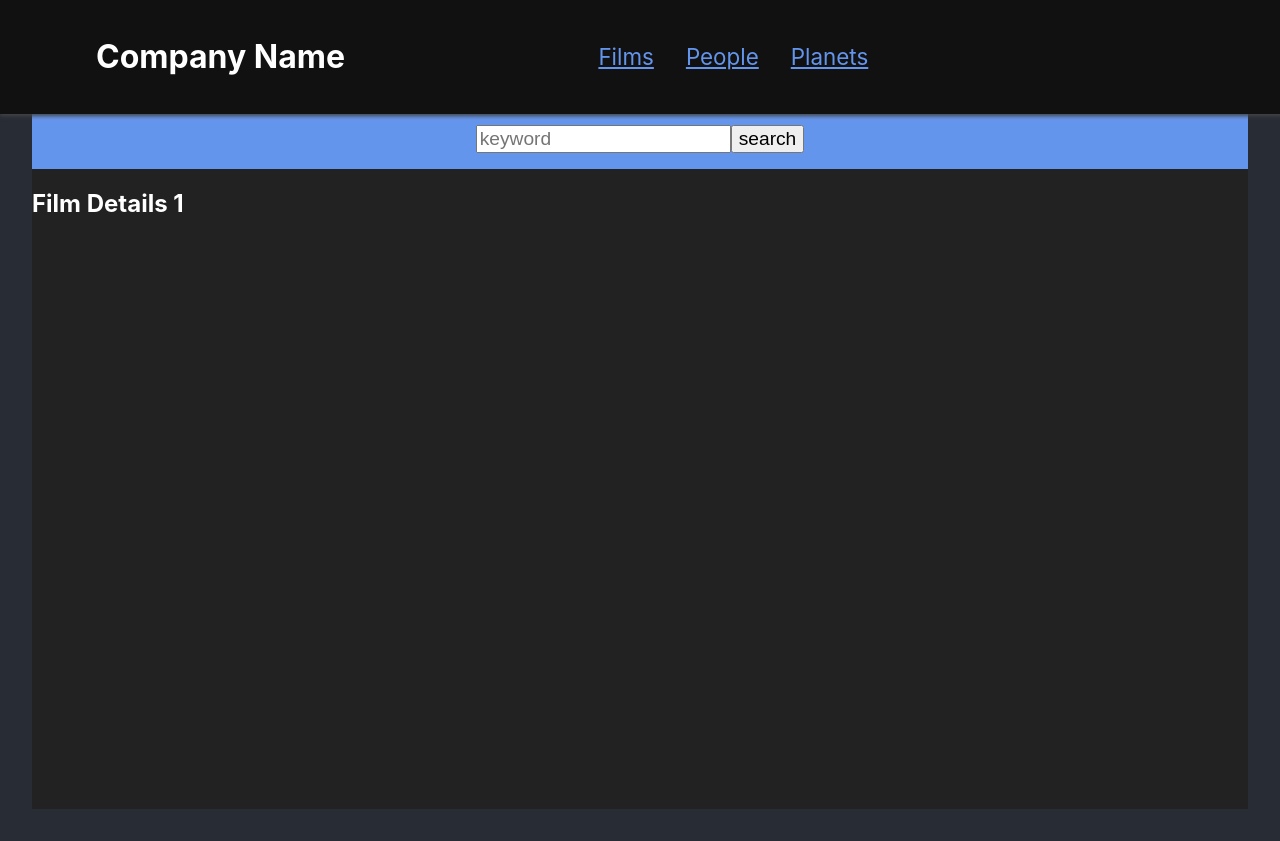
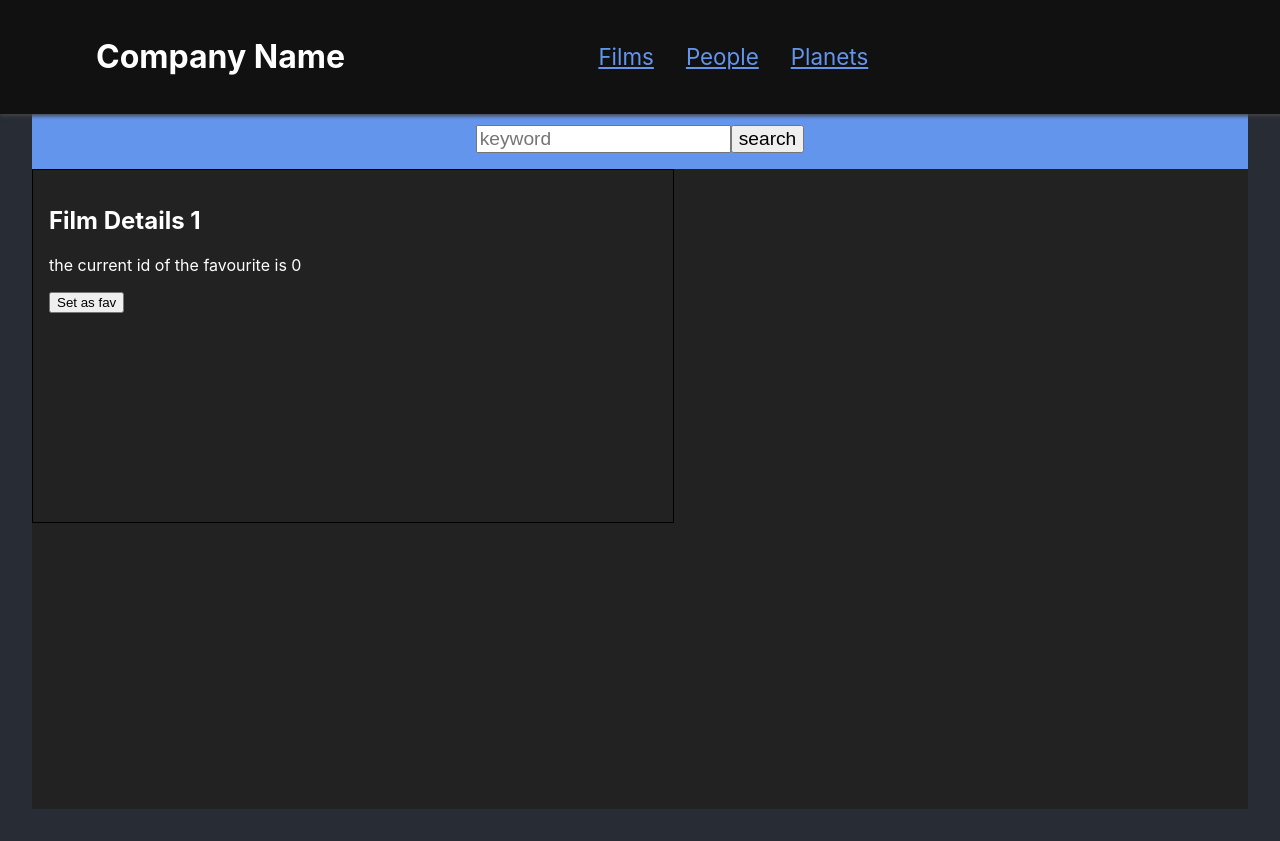
Before and after one commit to othman56/Learning-react-with-Steve-Griffith, a React (Create React App) app: page /films/1 in a window 1280 px wide. Shown: the top 841 px of the page. Built offline with nearby package versions, Linux system fonts and the light colour scheme.

Commit message:
code for episode 16

```diff
--- a/package.json
+++ b/package.json
@@ -13,7 +13,9 @@
     "react-scripts": "^5.0.1",
     "web-vitals": "^2.1.4"
   },
+  "homepage": "https://othman56.github.io/Learning-react-with-Steve-Griffith",
   "scripts": {
+    "deploy" : "gh-pages -d build",
     "start": "react-scripts start",
     "build": "react-scripts build",
     "test": "react-scripts test",
@@ -36,5 +38,8 @@
       "last 1 firefox version",
       "last 1 safari version"
     ]
+  },
+  "devDependencies": {
+    "gh-pages": "^4.0.0"
   }
 }
--- /dev/null
+++ b/src/Context/FavContext.js
@@ -0,0 +1,33 @@
+import { createContext, useState, useContext } from "react";
+
+const favContext = createContext();
+// now we have a context object
+
+function FavProvider(props) {
+  // create the provider and its functionality
+  const shape = {
+    type: "",
+    id: 0,
+    data: {},
+  };
+  const [fav, setFav] = useState(shape);
+
+  function updateFav({ type, id, data }) {
+    setFav({
+      type,
+      id,
+      data,
+    });
+  }
+  return <favContext.Provider value={[fav, updateFav]} {...props} />;
+}
+
+function useFav() {
+  // for pages that want to get access to the context object's value
+
+  const context = useContext(favContext);
+  if (!context) throw new Error("not inside the provider");
+  return context;
+}
+
+export { useFav, FavProvider };
--- a/src/component/App/App.css
+++ b/src/component/App/App.css
@@ -6,7 +6,7 @@
 }
 .content {
   display: flex;
-  flex-direction: row;
+  flex-direction: column;
   justify-content: flex-start;
   align-items: flex-start;
   gap: 2rem;
--- a/src/component/App/App.js
+++ b/src/component/App/App.js
@@ -4,6 +4,7 @@ import SearchBar from "../SearchBar/SearchBar";
 import { useEffect, useState } from "react";
 import Main from "../Main/Main";
 import { useLocation } from "react-router-dom";
+import { FavProvider } from "../../Context/FavContext";
 
 function App() {
   const name = "Company Name";
@@ -31,6 +32,7 @@ function App() {
   }, [pathname]);
 
   return (
+    <FavProvider>
       <div className="App">
         <Header name={name} />
         <SearchBar keyword={keyword} saveSearch={saveSearch} />
@@ -38,6 +40,7 @@ function App() {
           <Main keyword={keyword} />
         </main>
       </div>
+    </FavProvider>
   );
 }
 
--- a/src/component/Film/Film.js
+++ b/src/component/Film/Film.js
@@ -1,10 +1,15 @@
 import { useParams } from "react-router-dom";
+import { useFav } from "../../Context/FavContext";
+import "./film.css";
 
 function Film({ list }) {
   let { id } = useParams();
+  const film = list.find((item, index) => parseInt(id) === index + 1);
+  const [fav, updateFav] = useFav();
 
-  let film = list.find((item, index) => parseInt(id) === index + 1);
-
+  function clicked(e) {
+    updateFav("films", parseInt(id), film);
+  }
   let details = (
     <>
       <p>{film && film.title}</p>
@@ -12,10 +17,14 @@ function Film({ list }) {
     </>
   );
   return (
-    <>
+    <div className="film-details">
       <h2>Film Details {id}</h2>
       {film && details}
-    </>
+      <p>the current id of the favourite is {fav.id}</p>
+      <p>
+        <button onClick={clicked}>Set as fav</button>
+      </p>
+    </div>
   );
 }
 
--- /dev/null
+++ b/src/component/Film/film.css
@@ -0,0 +1,3 @@
+.film-details {
+  border: 1px solid black;
+}
--- a/src/component/Person/Person.js
+++ b/src/component/Person/Person.js
@@ -1,4 +1,5 @@
 import { useParams } from "react-router-dom";
+import "./person.css";
 
 function Person({ list }) {
   let { id } = useParams();
@@ -6,7 +7,7 @@ function Person({ list }) {
   let person = list.find((item, index) => parseInt(id) === index + 1);
 
   return (
-    <div>
+    <div className="person-details">
       <h2>Person Details {id}</h2>
       {person && <p>{person.name}</p>}
       {person && <p>{person.birth_year}</p>}
--- /dev/null
+++ b/src/component/Person/person.css
@@ -0,0 +1,5 @@
+.person-details {
+  display: flex;
+  flex-direction: column;
+  border: 5px solid white;
+}
--- a/src/component/Planet/Planet.js
+++ b/src/component/Planet/Planet.js
@@ -1,4 +1,5 @@
 import { useParams } from "react-router-dom";
+import "./planet.css";
 
 export default function Planet({ list }) {
   const { id } = useParams();
@@ -12,9 +13,9 @@ export default function Planet({ list }) {
   );
 
   return (
-    <>
+    <div className="planes-details">
       <h2>Planet Details</h2>
       {planet && planet.name === "Alderaan" ? "Too soon." : details}
-    </>
+    </div>
   );
 }
--- /dev/null
+++ b/src/component/Planet/planet.css
@@ -0,0 +1,3 @@
+.planet-details {
+  border: 1px solid black;
+}
```
Also changed, not shown: 13 other files (tests, documents, lock files or other folders). Lines whose indentation alone changed are shown as unchanged.
